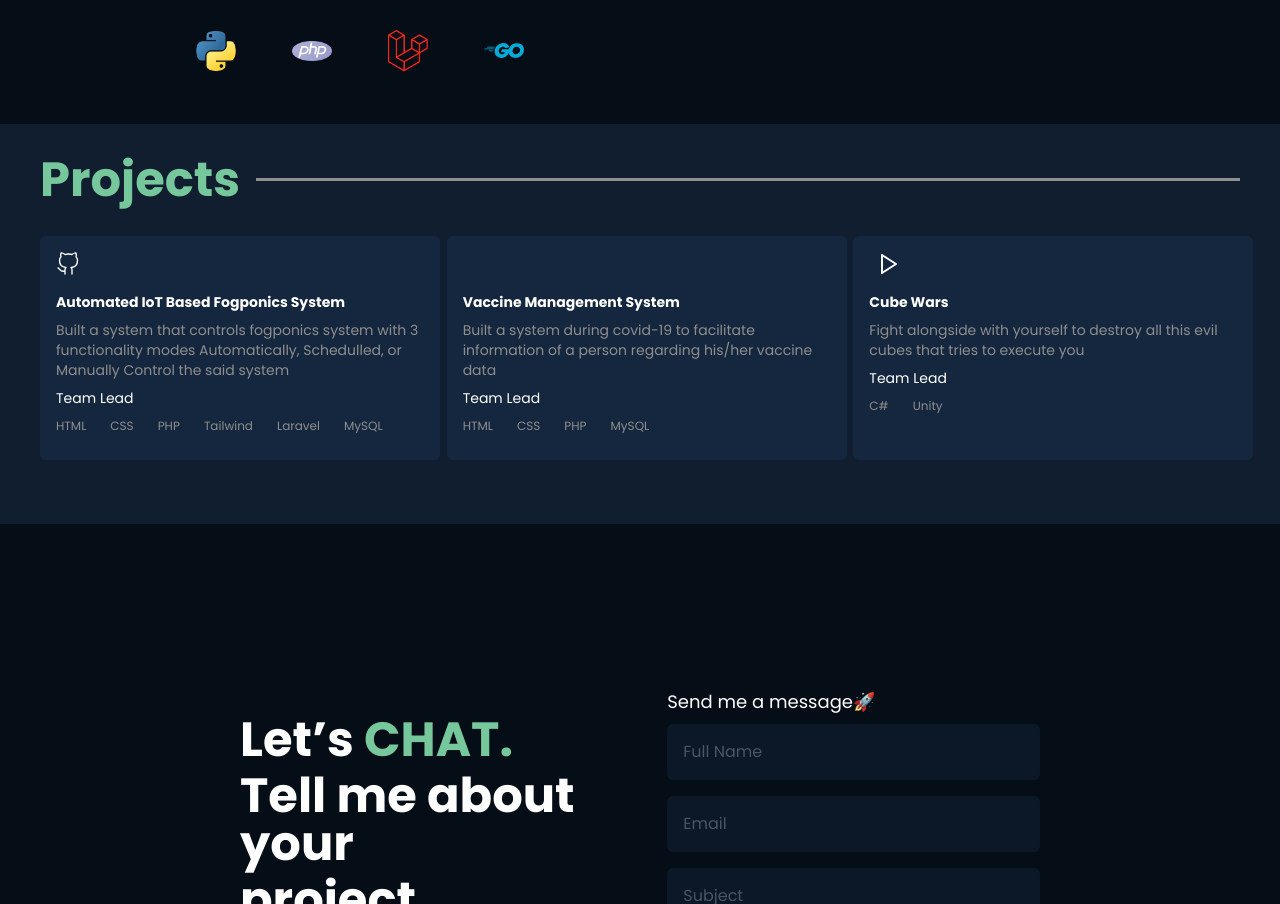
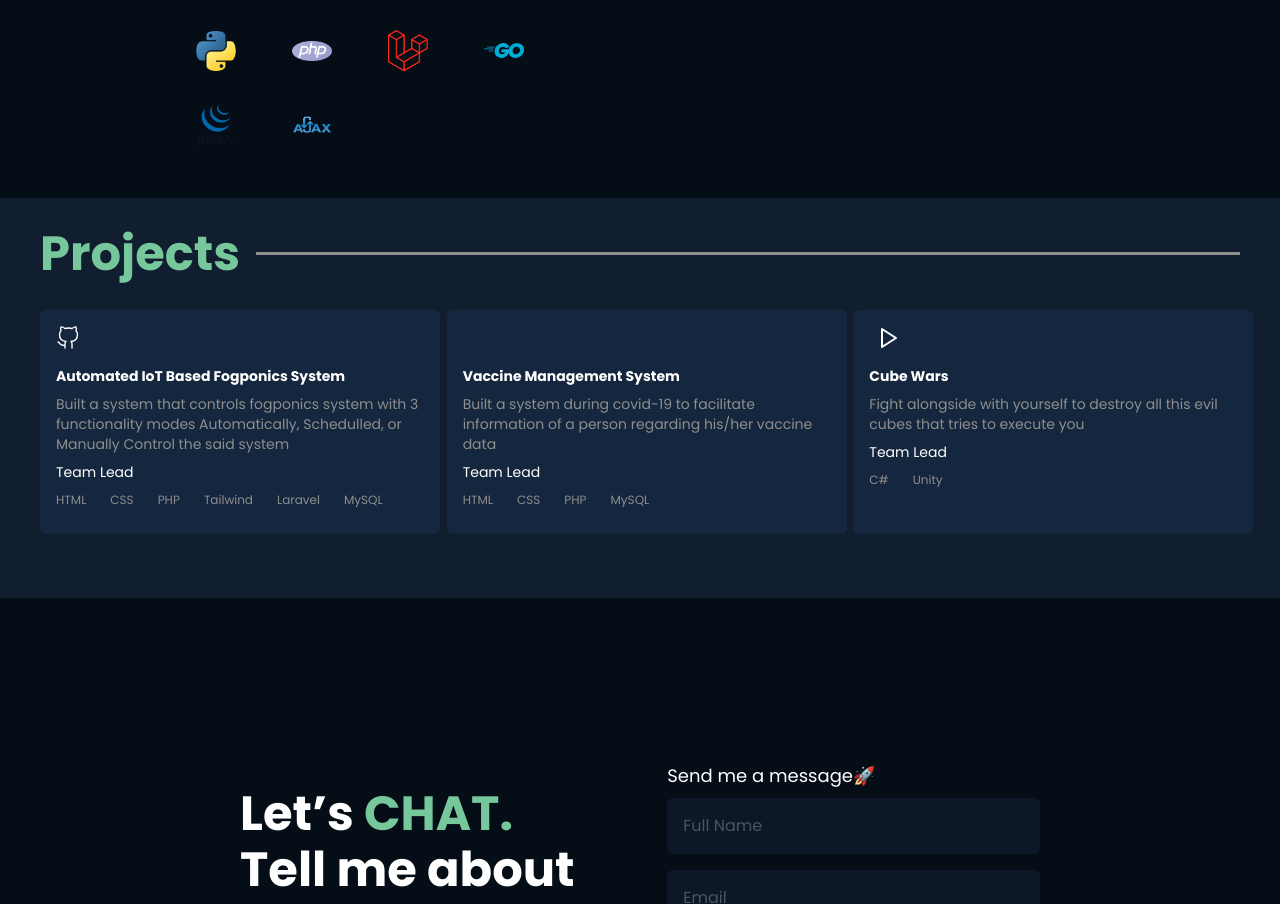
Before and after one commit to minimike022/portfolio-fe, a Vue app: page / in a window 1280 px wide. Shown: the part 1284-2188 px from the top of the page. Built offline with nearby package versions, Linux system fonts and the light colour scheme.

Commit message:
Adding jquery and ajax

```diff
--- a/src/layouts/about/AboutUs.vue
+++ b/src/layouts/about/AboutUs.vue
@@ -126,6 +126,18 @@
                             <h1 class="text-sm font-semibold">Go</h1>
                         </div>
                     </div>
+                    <div class="relative group">
+                        <img src="/src/assets/languagesLogo/jquery.png" alt="" class="w-[2.5em] md:hover:scale-125">
+                        <div class="absolute top-[-2em] left-1/2 transform -translate-x-1/2 -translate-y-1/2 bg-[#0a1e36] w-auto px-6 py-2 rounded-lg hidden md:group-hover:block">
+                            <h1 class="text-sm font-semibold">JQuery</h1>
+                        </div>
+                    </div>
+                    <div class="relative group">
+                        <img src="/src/assets/languagesLogo/ajax.png" alt="" class="w-[2.5em] md:hover:scale-125">
+                        <div class="absolute top-[-2em] left-1/2 transform -translate-x-1/2 -translate-y-1/2 bg-[#0a1e36] w-auto px-6 py-2 rounded-lg hidden md:group-hover:block">
+                            <h1 class="text-sm font-semibold">AJAX</h1>
+                        </div>
+                    </div>
                 </div>
             </div>
             <div class="flex flex-col items-center mt-8 md:mt-0">
```
Also changed, not shown: src/assets/languagesLogo/ajax.png (added), src/assets/languagesLogo/jquery.png (added).
